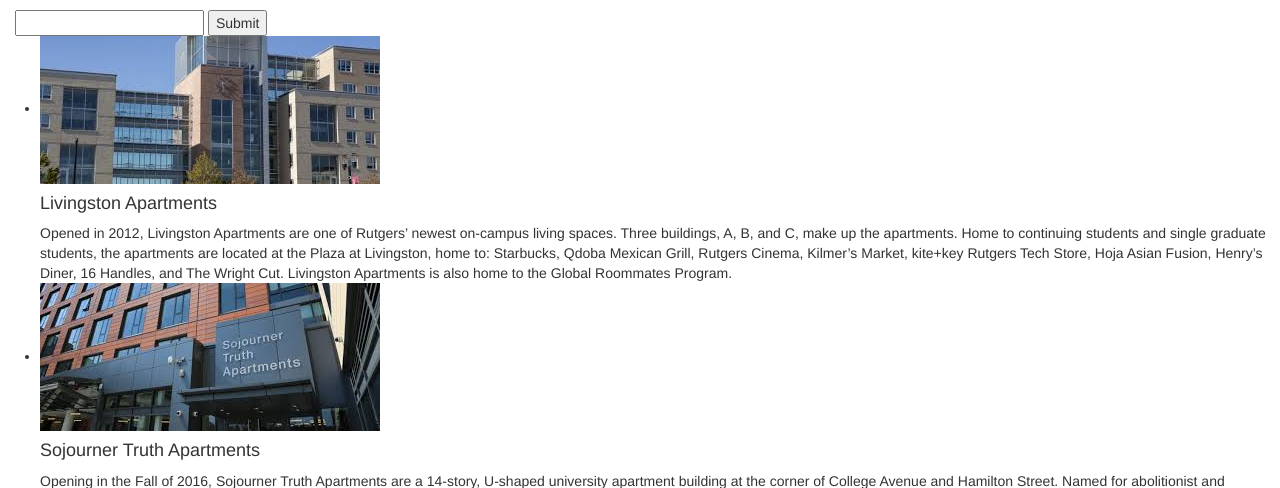
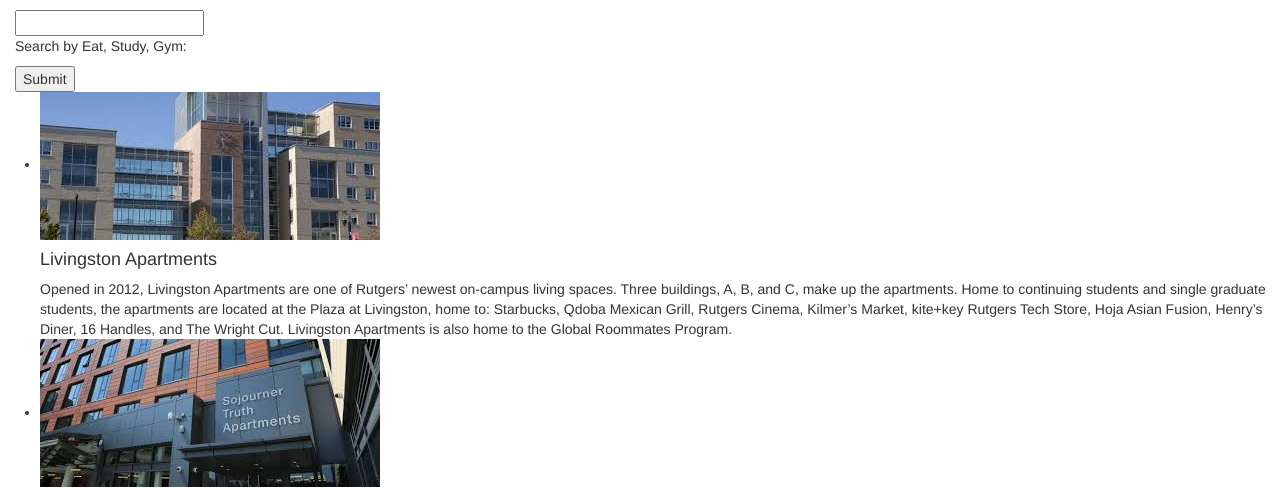
Before and after one commit to arshi21/rutgers-dorming, a Node project: template views/index.ejs in a window 1280 px wide; the page is wider, and only the part inside the window is pictured. Shown: the part 110-598 px from the top of that part. Run offline with Node 20 templates, Linux system fonts and the light colour scheme; the template is opened without the code that fills it, so the values that code supplies are empty.

Commit message:
add search header

```diff
--- a/views/index.ejs
+++ b/views/index.ejs
@@ -3,6 +3,7 @@
 <div class="container-fluid frame">
         <form class="search" action="/search">
             <input name="search" type="text" />
+            <p>Search by Eat, Study, Gym:</p>
             <input type="submit" class="search-btn" />
         </form>
     </div>
```
